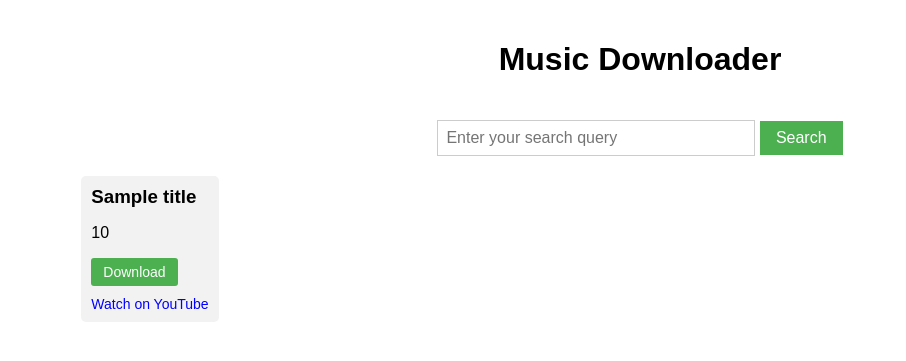
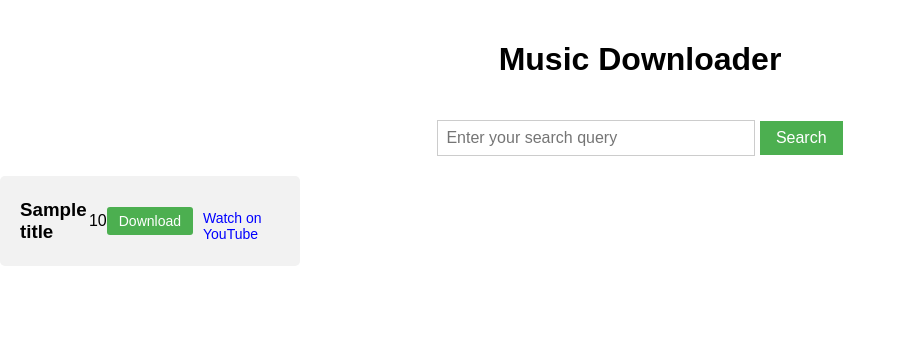
Before and after one commit to PeterPark07/MusicWebapp, a Flask app: template templates/index.html in a window 1280 px wide. Shown: the top 361 px of the page, without its empty margins (0-906 px from the left). Run offline with Flask 3, Linux system fonts and the light colour scheme; the template is opened without the code that fills it: most values are stand-ins (such as "Sample title", 1, 10 or a date in 2020).

Commit message:
Update main.css

```diff
--- a/static/css/main.css
+++ b/static/css/main.css
@@ -44,13 +44,10 @@ h1 {
 
 .track {
   background-color: #f2f2f2;
-  padding: 10px;
+  padding: 20px;
   border-radius: 5px;
-}
-
-.track.single {
-  background-color: white;
-  padding: 20px;
+  display: flex;
+  align-items: center;
   font-family: sans-serif;
 }
 
```
